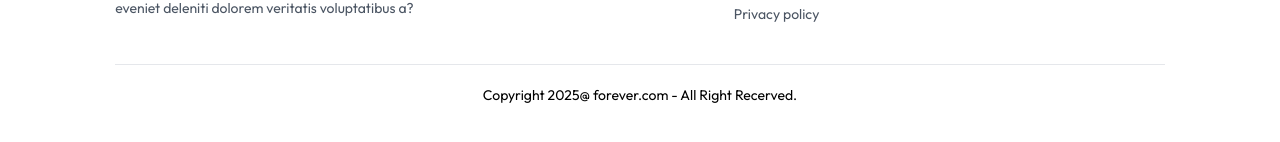
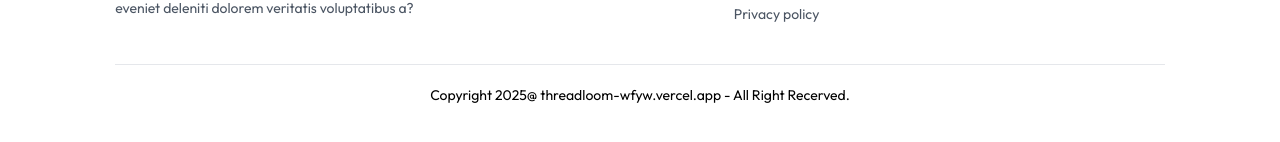
Before and after one commit to janakaprasadq/ThreadLoom, a React (Vite) app in the folder frontend/: page /verify in a window 1280 px wide. Shown: the part 350-492 px from the top of the page. Built offline with nearby package versions, Linux system fonts and the light colour scheme; no server answers.

Commit message:
Edit footer

```diff
--- a/frontend/src/components/Footer.jsx
+++ b/frontend/src/components/Footer.jsx
@@ -34,7 +34,7 @@ const Footer = () => {
       <div>
         <hr />
         <p className="py-5 text-sm text-center">
-          Copyright 2025@ forever.com - All Right Recerved.
+          Copyright 2025@ threadloom-wfyw.vercel.app - All Right Recerved.
         </p>
       </div>
     </div>
```
